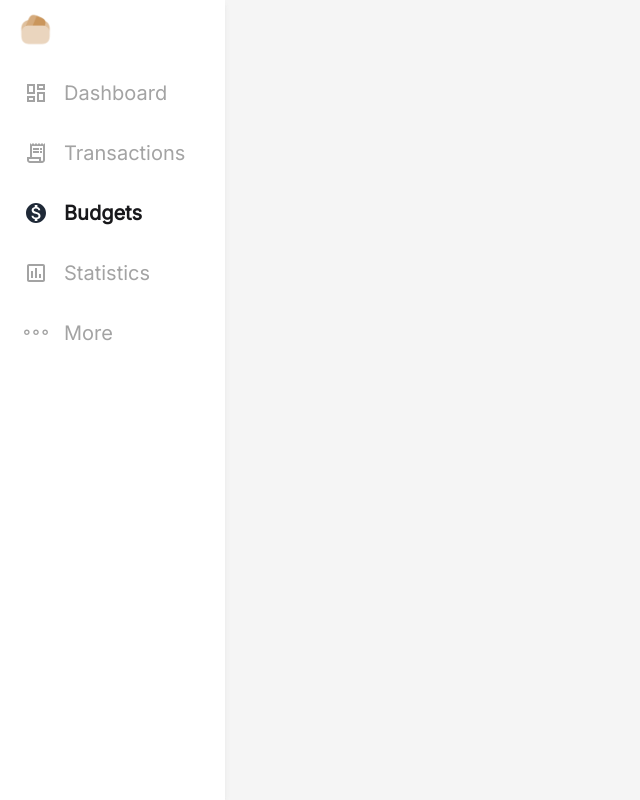
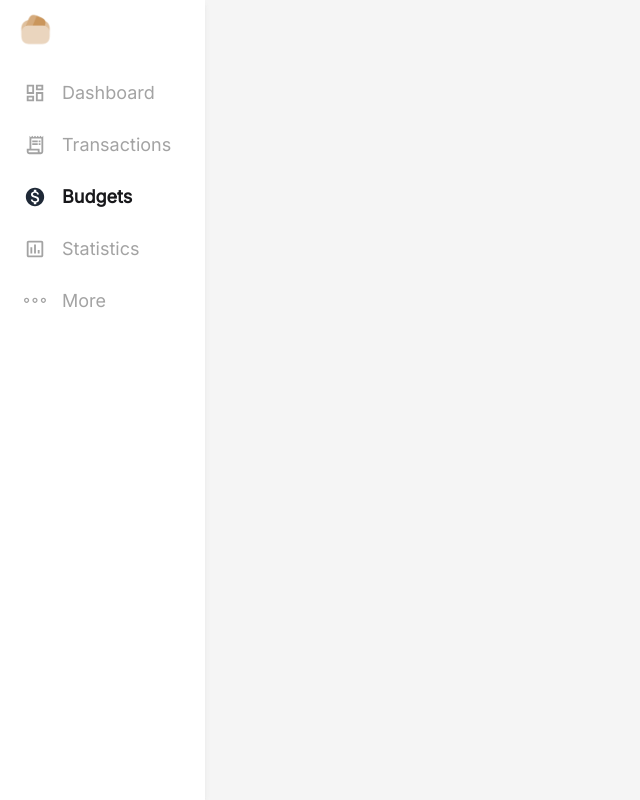
Before and after one commit to luthfiajiw/monellet, a Next.js app: page /budgets in a window 1280 px wide. Shown: the whole page, without its empty margins (0-640 px from the left). Built offline with nearby package versions, Linux system fonts and the light colour scheme.

Commit message:
card sign in

```diff
--- a/app/signin/page.tsx
+++ b/app/signin/page.tsx
@@ -1,5 +1,6 @@
 'use client'
 
+import Card from "@/components/cards/Card";
 import { useRouter } from "next/navigation";
 import { FunctionComponent, useCallback, useRef, useState } from "react";
 import { toast } from "react-hot-toast";
@@ -33,6 +34,7 @@ const SigninPage: FunctionComponent = () => {
         ref={divRef}
         className="center-screen flex flex-col items-center"
       >
+        <Card className="items-center py-4">
           <img
             src="/images/lawallet.png" width={100}
             className="mb-10"
@@ -65,6 +67,7 @@ const SigninPage: FunctionComponent = () => {
               handleSignin()
             }}
           />
+        </Card>
       </div>
     </section>
   );
--- a/components/cards/Card.tsx
+++ b/components/cards/Card.tsx
@@ -1,7 +1,7 @@
 import React, { ReactNode } from 'react'
 
 type Props = {
-  title: string
+  title?: string
   className?: string
   children: ReactNode
 }
--- a/components/layouts/Layout.tsx
+++ b/components/layouts/Layout.tsx
@@ -7,7 +7,7 @@ export const Layout = ({ children }: {
   return (
     <section className="container mx-auto h-full w-full overflow-x-hidden">
       <section className="grid grid-cols-1 lg:grid-cols-5 lg:h-screen">
-        <div className="fixed top-0 shadow-md shadow-neutral-200 bg-neutral-100">
+        <div className="fixed left-0 top-0 w-[16%] shadow-md shadow-neutral-200 bg-neutral-100">
           <Sidebar />
         </div>
         {children}
--- a/components/sidebars/Sidebar.tsx
+++ b/components/sidebars/Sidebar.tsx
@@ -48,11 +48,11 @@ export default function Sidebar() {
   ]
 
   return (
-    <aside className="hidden lg:flex flex-col gap-2 bg-white h-screen pl-2">
-      <div className='py-3'>
+    <aside className="hidden lg:flex flex-col bg-white h-screen">
+      <div className='py-3 flex flex-row items-center ml-[1.1rem]'>
         <img
           width={35}
-          className='ml-2.5'
+          className='mb-2'
           src="/images/lawallet.png"
           alt="lawallet logo"
         />
--- a/components/sidebars/SidebarItem.tsx
+++ b/components/sidebars/SidebarItem.tsx
@@ -33,17 +33,18 @@ export default function SidebarItem({
         pl-4
         pr-6
         mr-4
+        ml-2
         rounded-full
         cursor-pointer
-        hover:bg-slate-100
+        hover:bg-neutral-100
       '
     >
       {isActive ? (
-        <ActiveIcon size={24}/>
+        <ActiveIcon size={22}/>
       ) : (
-        <Icon size={24} className='text-neutral-400'/>
+        <Icon size={22} className='text-neutral-400'/>
       )}
-      <p className={`text-xl ml-4 ${isActive ? "font-semibold" : "font-light text-neutral-400"}`}>
+      <p className={`text-lg ml-4 ${isActive ? "font-semibold" : "font-light text-neutral-400"}`}>
         {label}
       </p>
     </div>
```
Lines whose indentation alone changed are shown as unchanged.
